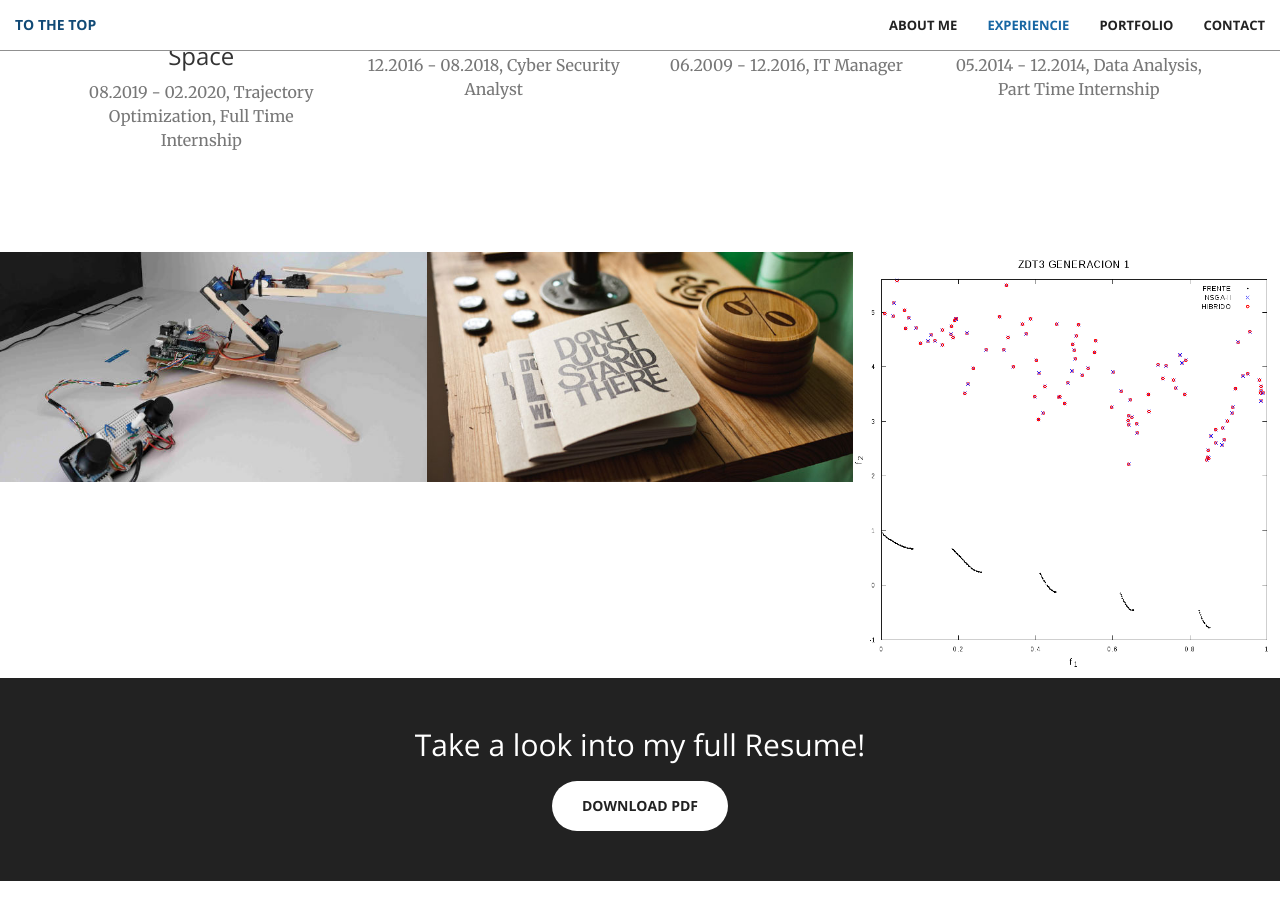
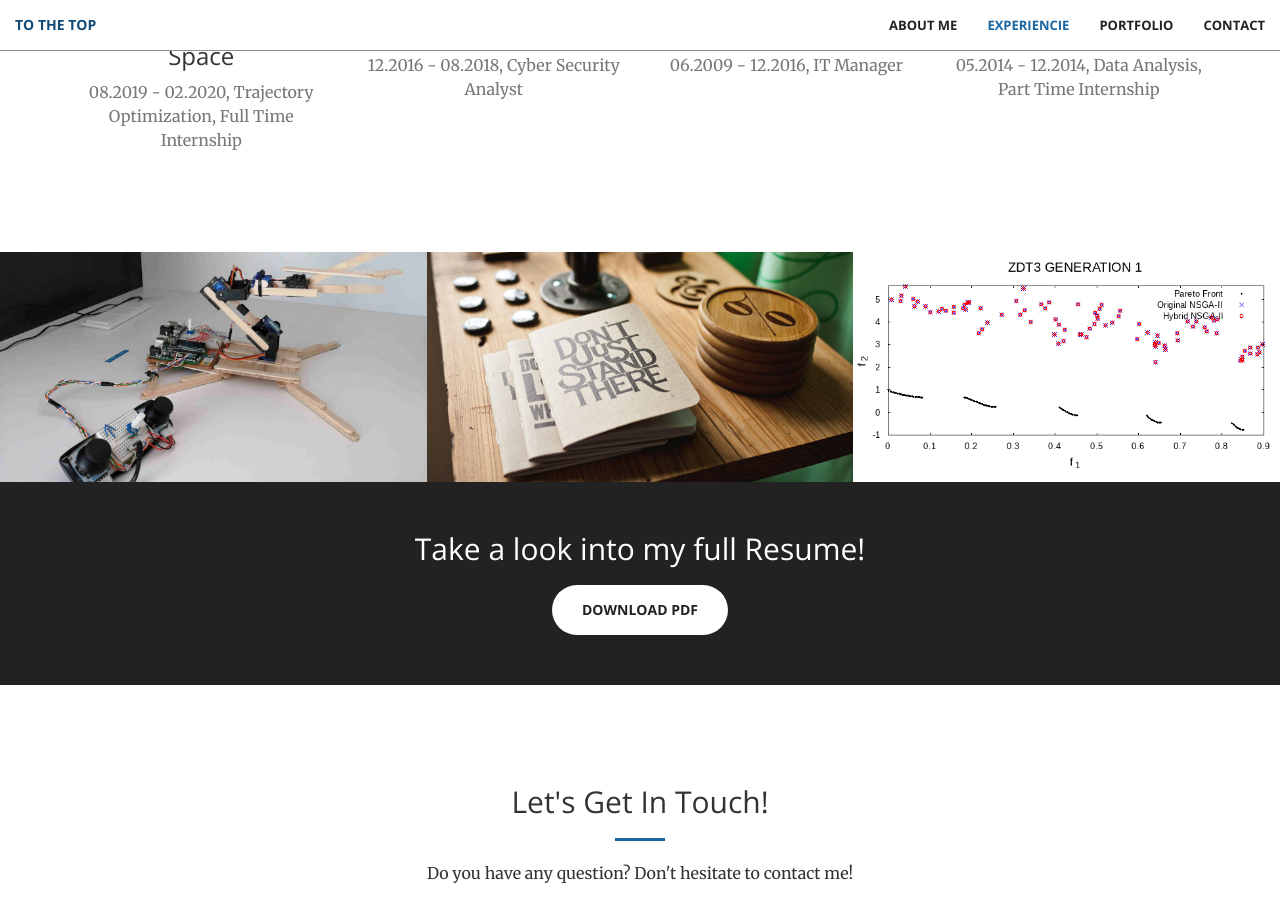
Before and after one commit to andresbecker/andresbecker.github.io, a Jekyll site: the page built from index.html, in a window 1280 px wide and 900 px high, scrolled down 1547 px. Built offline with Jekyll 4.4.1, drawn with Linux system fonts in a browser that asks for light colours.

Commit message:
changed image for project 3

```diff
--- a/_includes/portfolio.html
+++ b/_includes/portfolio.html
@@ -6,9 +6,9 @@
                     <img src="img/portfolio/Robotic_arm.jpg" class="img-responsive" alt="">
                     <div class="portfolio-box-caption">
                         <div class="portfolio-box-caption-content">
-                            <div class="project-category text-faded">
+                            <!-- <div class="project-category text-faded">
                                 Personal Projects
-                            </div>
+                            </div> -->
                             <div class="project-name">
                                 Robotic Arm
                             </div>
@@ -21,9 +21,9 @@
                     <img src="img/portfolio/2.jpg" class="img-responsive" alt="">
                     <div class="portfolio-box-caption">
                         <div class="portfolio-box-caption-content">
-                            <div class="project-category text-faded">
+                            <!-- <div class="project-category text-faded">
                                 School Projects
-                            </div>
+                            </div> -->
                             <div class="project-name">
                                 Reinforcement Learning for Logistics
                             </div>
@@ -36,9 +36,9 @@
                     <img src="img/portfolio/nsga2_hyb.gif" class="img-responsive" alt="">
                     <div class="portfolio-box-caption">
                         <div class="portfolio-box-caption-content">
-                            <div class="project-category text-faded">
+                            <!-- <div class="project-category text-faded">
                                 School Projects
-                            </div>
+                            </div> -->
                             <div class="project-name">
                                 NSGA-II Genetic Algorithm with Gradient Descent
                             </div>
```
Also changed, not shown: img/portfolio/nsga2_hyb.gif.
